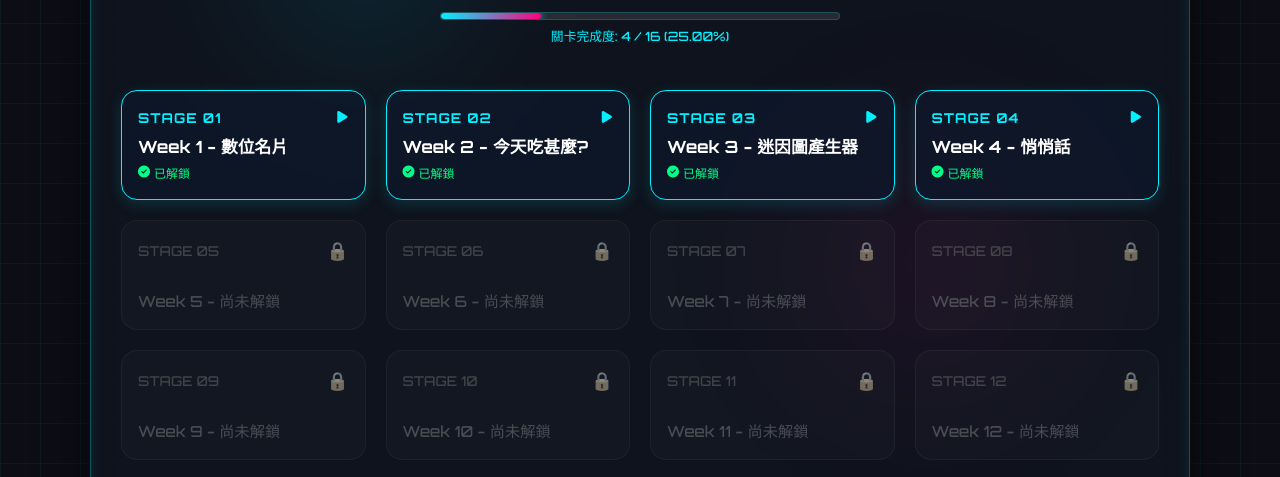
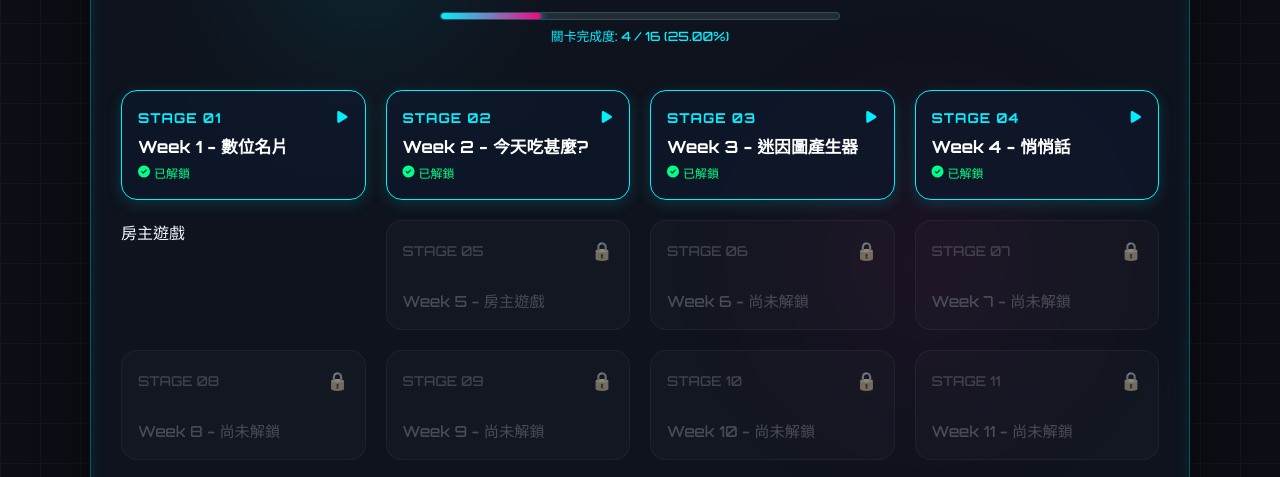
Before and after one commit to s26122123-svg/M, a plain HTML site: page index.html in a window 1280 px wide. Shown: the part 297-774 px from the top of the page. Drawn offline with Linux system fonts and the light colour scheme.

Commit message:
Update index.html

```diff
--- a/index.html
+++ b/index.html
@@ -423,13 +423,13 @@
                 <div class="quest-status"><i class="fa-solid fa-circle-check"></i> 已解鎖</div>
             </a>
 
-            <!-- 按鈕 5：未解鎖 -->
+            <!-- 按鈕 5：未解鎖 -->房主遊戲
             <div class="quest-btn locked">
                 <div class="quest-number">
                     <span>STAGE 05</span>
                     <span class="lock-icon">🔒</span>
                 </div>
-                <div class="quest-title">Week 5 - 尚未解鎖</div>
+                <div class="quest-title">Week 5 - 房主遊戲</div>
             </div>
 
             <!-- 按鈕 6：未解鎖 -->
```
